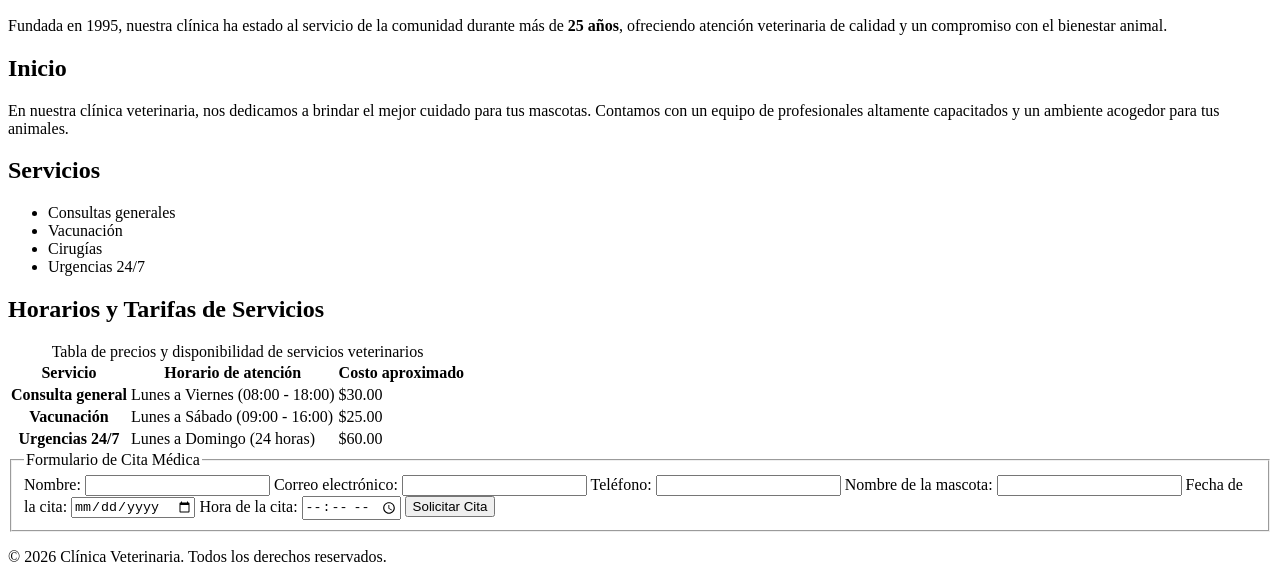
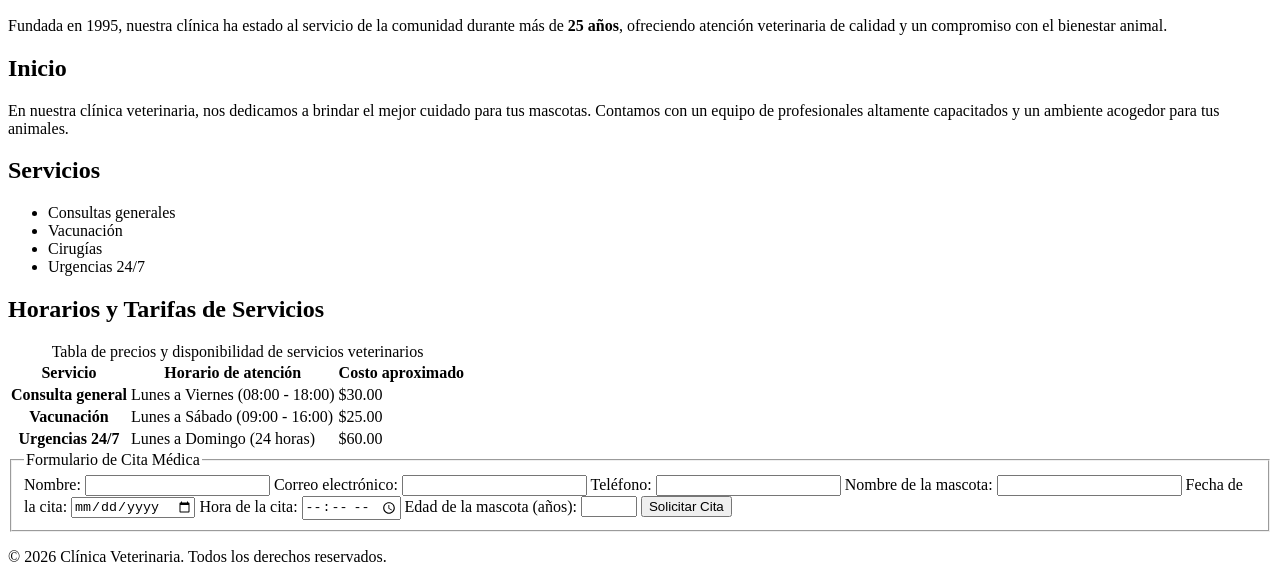
Before and after one commit to OSIsrael/EstandaresWeb_OrellanaIsrael, a plain HTML site: page index.html in a window 1280 px wide. Shown: the part 352-934 px from the top of the page. Drawn offline with Linux system fonts and the light colour scheme.

Commit message:
Agregacion de min y max

```diff
--- a/index.html
+++ b/index.html
@@ -89,6 +89,8 @@
 
                         <label for="hora">Hora de la cita:</label>
                         <input type="time" id="hora" name="hora" required>
+                        <label for="edad">Edad de la mascota (años):</label>
+                        <input type="number" id="edad" name="edad" min="0" max="30" required>
 
                         <input type="submit" value="Solicitar Cita">
                     </fieldset>
```
